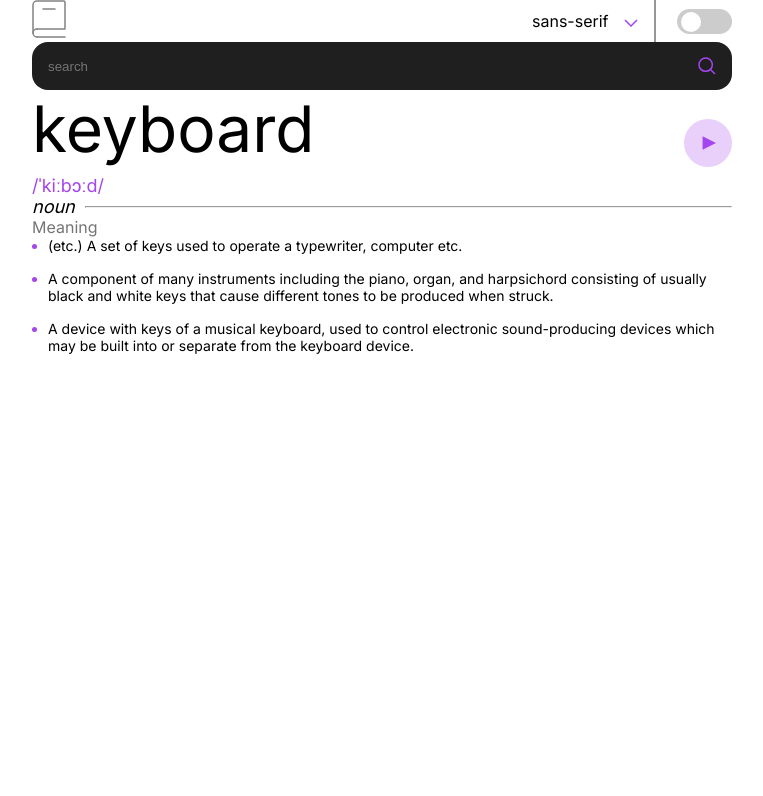
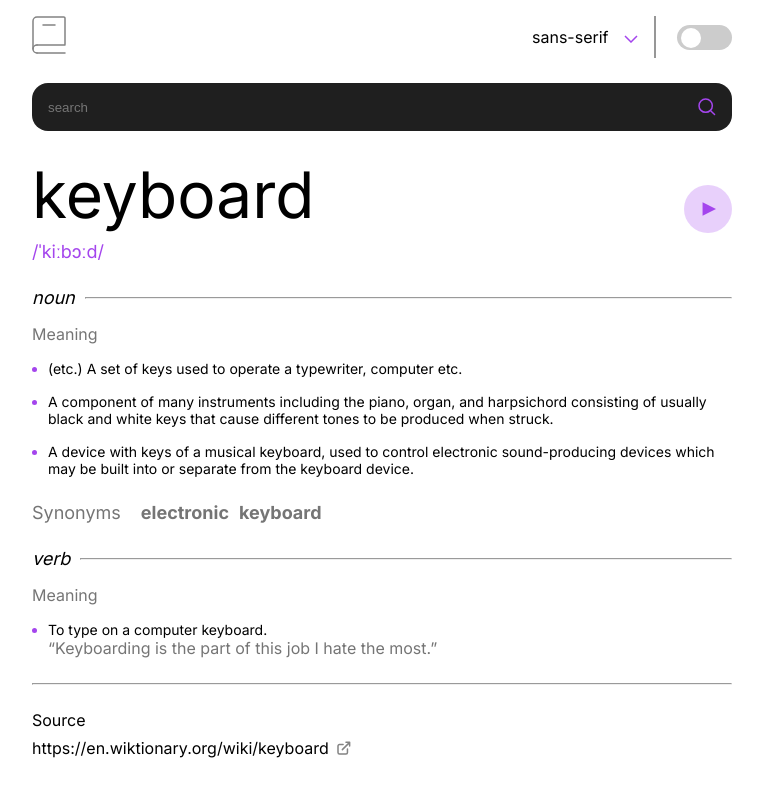
Before and after one commit to Jhay-Great/dictionary, an Angular app: page / in a window 1280 px wide. Shown: the top 796 px of the page, without its empty margins (258-1021 px from the left). Built offline with nearby package versions, Linux system fonts and the light colour scheme.

Commit message:
feat: verb part of speech and footer

```diff
--- a/src/app/app.component.html
+++ b/src/app/app.component.html
@@ -49,6 +49,7 @@
 </section>
 
 <!-- part_of_speech -->
+<section class="pos_meaning">
   <section class="part_of_speech">
     <p>noun</p>
     <hr>
@@ -69,4 +70,45 @@
     </ul>
   </section>
 
+</section>
+
+<!-- synonyms -->
+<section class="synonyms">
+  <p>Synonyms</p>
+  <div class="synonyms_words">
+    <p>electronic</p>
+    <p>keyboard</p>
+  </div>
+</section>
+
+<section class="pos_meaning">
+  <section class="part_of_speech">
+    <p>verb</p>
+    <hr>
+  </section>
+
+  <section class="meaning">
+    <p>Meaning</p>
+    <ul>
+      <li>
+        To type on a computer keyboard.
+      </li>
+    </ul>
+    <div class="examples">
+      <p>“Keyboarding is the part of this job I hate the most.”</p>
+    </div>
+  </section>
+
+</section>
+
+<hr>
+
+<footer>
+  <p>Source</p>
+  <div>
+    <a>https://en.wiktionary.org/wiki/keyboard</a>
+    <img src="../assets/images/icon-new-window.svg" alt="new window svg icon">
+  </div>
+</footer>
+
 <router-outlet />
--- a/src/app/app.component.scss
+++ b/src/app/app.component.scss
@@ -131,7 +131,7 @@
         }
         .phonics {
             font-size: $font-size-body-medium;
-            color: $font-color;
+            color: $font-color-purple;
         }
     }
 
@@ -172,6 +172,7 @@
 .meaning {
     width: 100%;
     height: 100%;
+    margin-top: 1rem;
 
     p {
         color: $font-color-gray;
@@ -181,6 +182,7 @@
         width: 100%;
         height: 100%;
         padding: 0 1rem;
+        margin-top: 1rem;
 
         display: flex;
         flex-direction: column;
@@ -196,4 +198,48 @@
             }
         }
     }
+    .examples {
+        display: flex;
+        flex-direction: column;
+        gap: 20px;
+
+        p {
+            margin-left: 1rem;
+        }
+    }
 }
+
+.synonyms {
+    width: 100%;
+    display: flex;
+    // justify-content: space-between;
+    align-items: center;
+    gap: 20px;
+
+    p {
+        font-size: $font-size-body-medium;
+        color: $font-color-gray;
+    }
+    .synonyms_words {
+        display: flex;
+        gap: 10px;
+        color: $font-color-purple;
+        font-size: calc($font-size-body-medium - 2px);
+        font-weight: bold;
+    }
+}
+
+footer {
+    width: fit-content;
+    height: 42px;
+
+    display: flex;
+    flex-direction: column;
+    gap: 8px;
+
+    & div {
+        display: flex;
+        align-items: center;
+        gap: 8px;
+    }
+}
--- a/src/styles.scss
+++ b/src/styles.scss
@@ -40,13 +40,15 @@
     $font-size-body-small: 14px;
 
     // font color
-    $font-color: $bg-purple;
+    $font-color-purple: $bg-purple;
     $font-color-gray: $bg-gray;
 // }
 
 body {
     width: 100%;
     height: 100%;
+
+    padding: 1rem 0;
 
     font-family: $font-sans-serif;
 
@@ -58,4 +60,8 @@ app-root {
     width: min(700px, 90%);
     height: 100%;
 
+    display: flex;
+    flex-direction: column;
+    gap: 25px;
+
 }
```
Also changed, not shown: src/app/pos-meaning/pos-meaning.component.html (added, +23 -0 lines), src/app/pos-meaning/pos-meaning.component.ts (added, +12 -0 lines), src/app/pos-meaning/pos-meaning.component.scss (added), 1 other file (tests, documents, lock files or other folders). Lines whose indentation alone changed are shown as unchanged.
